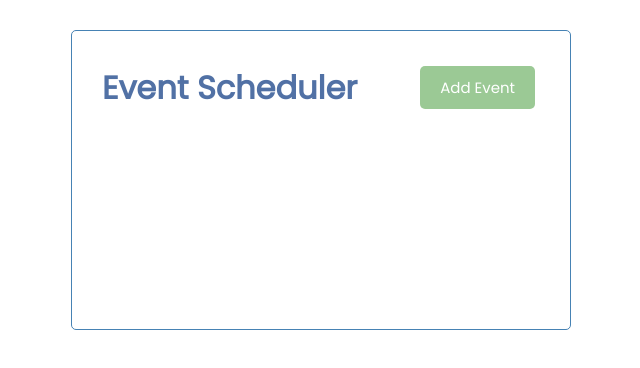
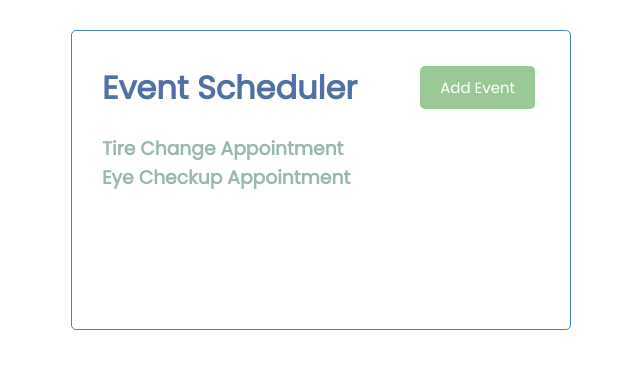
Before and after one commit to Abhay2412/EventScheduler, a Vue app in the folder event-scheduler/: page / in a window 1280 px wide. Shown: the top 368 px of the page, without its empty margins (319-959 px from the left). Built offline with nearby package versions, Linux system fonts and the light colour scheme.

Commit message:
Add in Events component and display the text for the event from the mock array object

```diff
--- a/event-scheduler/src/App.vue
+++ b/event-scheduler/src/App.vue
@@ -1,15 +1,20 @@
 <template>
   <div class="container">
     <Header title="Event Scheduler" textColor="#5171A5"/>
+    <Events :events="events" eventHeadingColor="#98B9AB"/>
   </div>
 </template>
 
 <script>
 import Header from "./components/Header"
+import Events from "./components/Events"
+
 export default {
   name: 'App',
   components: {
-    Header
+    Header,
+    Events,
+
   },
   data() {
     return {
--- /dev/null
+++ b/event-scheduler/src/components/Events.vue
@@ -0,0 +1,17 @@
+<template>
+    <div>
+        <div :key="event.id" v-for="event in events">
+            <h3 :style="{ color: eventHeadingColor}">{{ event.text }}</h3>
+        </div>
+    </div>
+</template>
+
+<script>
+ export default {
+    name: "Events",
+    props: {
+        events: Array,
+        eventHeadingColor: String,
+    },
+ }
+</script>
```
